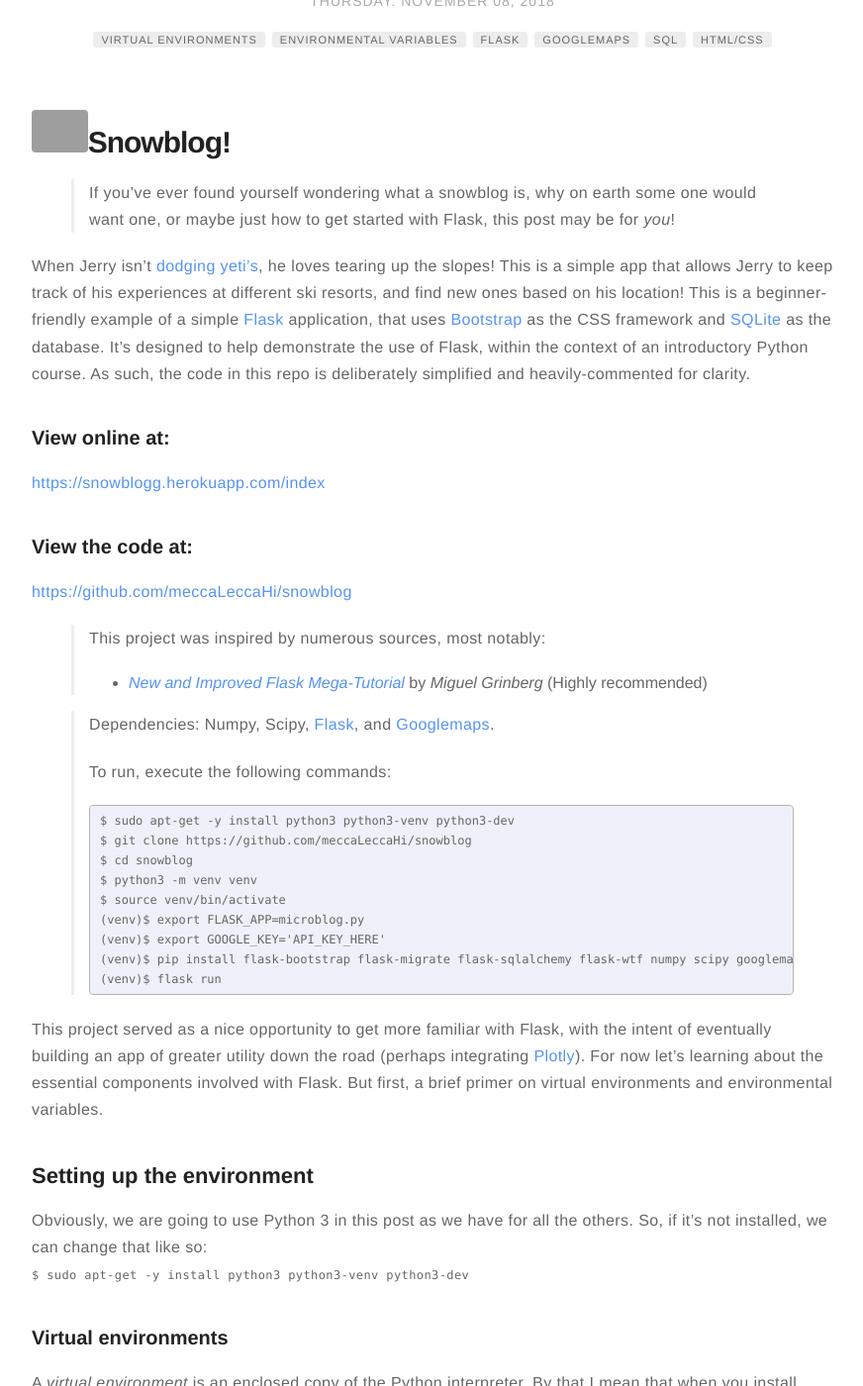
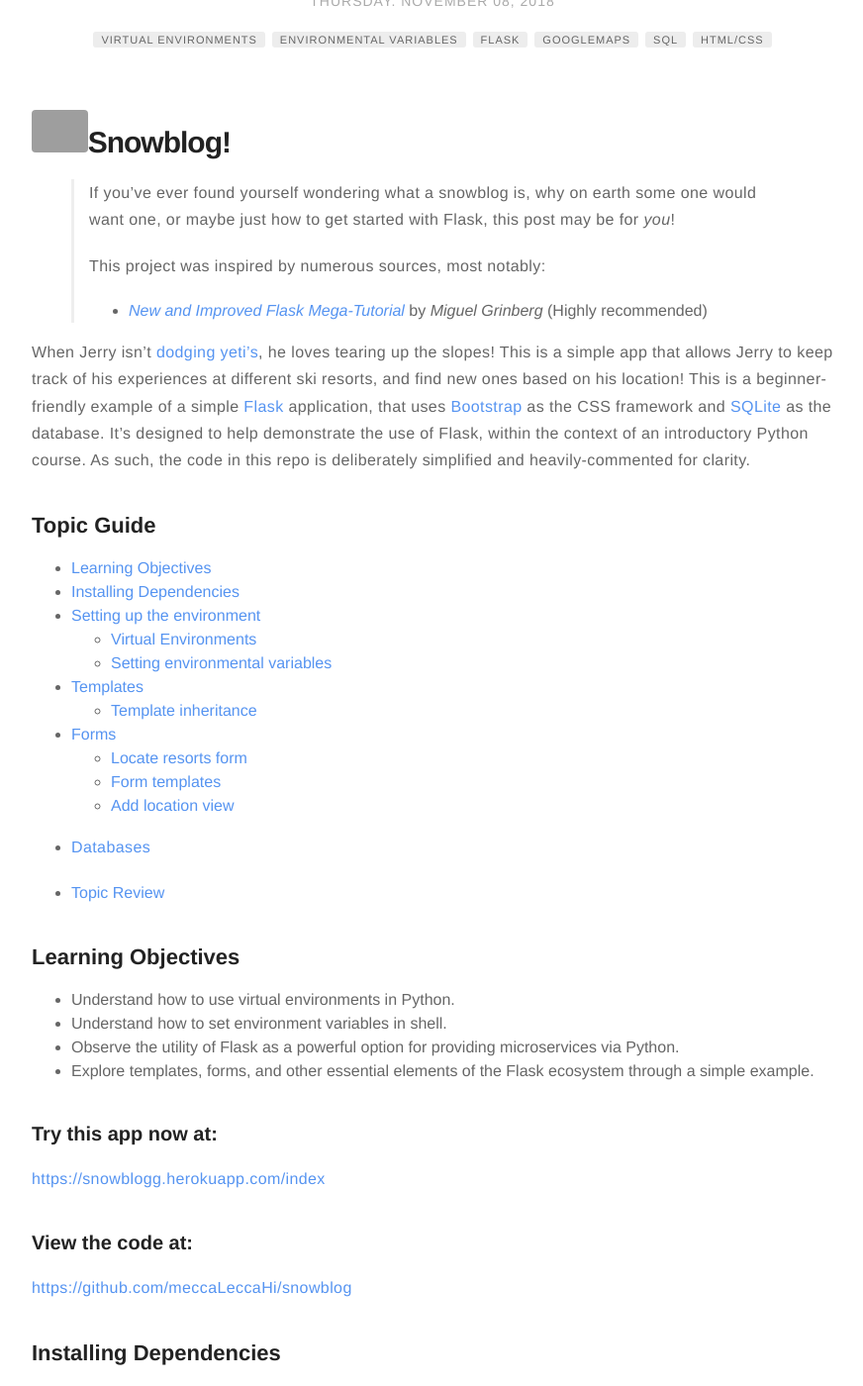
Before and after one commit to meccaLeccaHi/meccaLeccaHi.github.io, a Jekyll site: the page built from _posts/2018-11-08-web-apps-with-flask.md, in a window 1280 px wide and 1400 px high, scrolled down 196 px. Shown: the whole window at 99% size, without its empty margins (203-1075 px from the left). Built offline with Jekyll 4.4.1, drawn with Linux system fonts in a browser that asks for light colours; comment, search, counter and statistics services are not loaded; some of the changed text lies outside the part shown; grey boxes are pictures that could not be loaded.

Commit message:
adding topic guides

````diff
--- a/_posts/2018-11-08-web-apps-with-flask.md
+++ b/_posts/2018-11-08-web-apps-with-flask.md
@@ -18,20 +18,51 @@ description: Post on using Flask (Postgres, Heroku, etc.) to make a super simple
 
 # <img src="https://raw.githubusercontent.com/meccaLeccaHi/snowblog/master/app/static/images/yeti.gif" alt="Yeti from SkiFree on Windows 95" width="7%" height="auto">Snowblog!
 > If you've ever found yourself wondering what a snowblog is, why on earth some one would want one, or maybe just how to get started with Flask, this post may be for *you*!
+>
+>This project was inspired by numerous sources, most notably:
+>- [*New and Improved Flask Mega-Tutorial*](http://neuralnetworksanddeeplearning.com/chap1.html) by *Miguel Grinberg* (Highly recommended)
 
 When Jerry isn't [dodging yeti's](https://ski.ihoc.net/), he loves tearing up the slopes! This is a simple app that allows Jerry to keep track of his experiences at different ski resorts, and find new ones based on his location! This is a beginner-friendly example of a simple [Flask](http://flask.pocoo.org/) application, that uses [Bootstrap](http://getbootstrap.com) as the CSS framework and [SQLite](https://www.sqlite.org/) as the database. It's designed to help demonstrate the use of Flask, within the context of an introductory Python course. As such, the code in this repo is deliberately simplified and heavily-commented for clarity.
 
-### View online at:
+## Topic Guide
+- [Learning Objectives](#learning-objectives)
+- [Installing Dependencies](#dependencies)
+- [Setting up the environment](#environment)
+    - [Virtual Environments](#virtual_environment)
+    - [Setting environmental variables](#environmental_variables)
+- [Templates](#templates)
+    - [Template inheritance](#template_inheritance)
+- [Forms](#forms)
+    - [Locate resorts form](#locate_form)
+    - [Form templates](#form_templates)
+    - [Add location view](#add_view)
+- [Databases](#databases)
+
+
+- [Topic Review](#topic-review)
+
+
+<a id="learning-objectives"></a>
+## Learning Objectives
+- Understand how to use virtual environments in Python.
+- Understand how to set environment variables in shell.
+- Observe the utility of Flask as a powerful option for providing microservices via Python.
+- Explore templates, forms, and other essential elements of the Flask ecosystem through a simple example.
+
+
+### Try this app now at:
 [https://snowblogg.herokuapp.com/index](https://snowblogg.herokuapp.com/index)
 ### View the code at:
 [https://github.com/meccaLeccaHi/snowblog](https://github.com/meccaLeccaHi/snowblog)
 
->This project was inspired by numerous sources, most notably:
->- [*New and Improved Flask Mega-Tutorial*](http://neuralnetworksanddeeplearning.com/chap1.html) by *Miguel Grinberg* (Highly recommended)
 
->Dependencies: Numpy, Scipy, [Flask](http://flask.pocoo.org/), and [Googlemaps](https://github.com/googlemaps/google-maps-services-python).
->
->To run, execute the following commands:
+<a id="dependencies"></a>
+## Installing Dependencies
+- Numpy
+- Scipy
+- [Flask](http://flask.pocoo.org/)
+- [Googlemaps](https://github.com/googlemaps/google-maps-services-python).
+>To get started, execute the following commands:
 ```
 $ sudo apt-get -y install python3 python3-venv python3-dev
 $ git clone https://github.com/meccaLeccaHi/snowblog
@@ -46,11 +77,13 @@ $ source venv/bin/activate
 
 This project served as a nice opportunity to get more familiar with Flask, with the intent of eventually building an app of greater utility down the road (perhaps integrating [Plotly](https://plot.ly/products/dash/)). For now let's learning about the essential components involved with Flask. But first, a brief primer on virtual environments and environmental variables.
 
+<a id="environment"></a>
 ## Setting up the environment
 
 Obviously, we are going to use Python 3 in this post as we have for all the others. So, if it's not installed, we can change that like so:
 `$ sudo apt-get -y install python3 python3-venv python3-dev`
 
+<a id="virtual_environment"></a>
 ### Virtual environments
 A _virtual environment_ is an enclosed copy of the Python interpreter. By that I mean that when you install Python packages in a virtual environment (as opposed to the system-wide Python interpreter), only the virtual environment is affected. This provides us greater freedom to experiment with numerous environments in parallel, while keeping the changes in each separate from the others.
 - This also allows others to re-create your environment more easily, as we'll see below.
@@ -87,8 +120,8 @@ This directs the output of `pip freeze`, which lists all of the current Python p
 The beauty of it is that it allows someone else to immediately adopt the same environment by running:
 >`$ pip install -r requirements.txt`
 
-
-## Setting environmental variables
+<a id="environmental_environment"></a>
+### Setting environmental variables
 'Environmental variables' are one way for a particular environment to keep track of certain settings, and to pass thos settings between different processes within the same environment. They are usually employed to keep track of ephemeral data, such as location of the current working directory.
 
 By convention, environmental variables are typically defined using all capital letters, which helps users distinguish environmental variables from other variable types.
@@ -114,7 +147,7 @@ Our program will use two environmental variables. `FLASK_APP` and `GOOGLE_KEY`.
 
 One last thing to mention is that we can, if we desire, include the creation of these variables during login by adding the `export` commands to our `~/.bashrc` file (at the bottom is fine).
 
-
+<a id="templates"></a>
 ## Templates
 Templates, as employed by Flask, are loosely analagous to a Python function, in that they are reusable sets of operations that accept pre-defined inputs and transform those inputs to produce a pre-defined output. In this case the inputs are the data required by different components of a webpage, and the output is the HTML webpage.
 This allows us to separate the 'back-end' data generation elements that determine the page's functionality, from the 'front-end' layout and presentation elements that determine the page's appearance.
@@ -137,7 +170,8 @@ This is a super simple HTML page that defines the title and a heading. But, noti
  an HTML page is *rendered* like so:
 {% include figure.html url="/assets/images/flask/render_example.png" caption="Super simple HTML page produced from our `index.html` template." width="55%" %}
 
-#### Template inheritance
+<a id="template_inheritance"></a>
+### Template inheritance
 An just like a Python function can contain other functions, templates can contain other templates. That way we can use them when we need to render commonly-occuring elements in our website, like the navigation bar or log-in page.
 For example, if we define a base template and name it `base.html`, we could include a very simple navigation bar on every page that allows us to quickly navigate our entire site. So we can modify `index.html` to create `base.html` like so:
 
@@ -168,6 +202,7 @@ Now, `base.html` can save me from repeatedly adding (and maintaining) a navigati
 {% include figure.html url="/assets/images/flask/block_example.png" caption="Rendering using template inheritance." width="55%" %}
 From here on, whenever I need to create a new page for my website, I can simply derive them using `base.html` as a template, with the added bonus of having a more consistent, well-behaved application.
 
+<a id="forms"></a>
 ## Forms
 So far, we've created a super simple template to provide the home page of our awesome new application. To start making this web site functional, we need to include mechanisms for users to input information using a variety of 'web forms'. *Web forms* are pages that users request using their browser. Upon these requests, the server uses HTML and other markup code to render the form in the client's browser. These forms then serve as the re-usable components that can be adapted to the particular needs of each application, without having to worry about the presentation.
 Fortunately, Flask has an extension to handle web forms: [Flask-WTF](http://packages.python.org/Flask-WTF). We'll see more Flask extensions later on, since extensions are a central element in the Flask ecosystem.
@@ -175,8 +210,8 @@ Fortunately, Flask has an extension to handle web forms: [Flask-WTF](http://pack
 ```
 (venv) $ pip install flask-wtf
 ```
-
-### Locate Ski Resorts Form
+<a id="locate_form"></a>
+### Locate resorts form
 
 For our first form, let's create the form we will use to locate ski resorts closest to the user based their location, which will have to be provided as text input.  Flask-WTF uses Python classes to represent each type of web form. So, in order to create a new form we define it as a new class whose variables represent the fields of the form. We can group our forms together in a new module *app/form.py* (see below).
 <figcaption><i>app/form.py</i> - Now with LocateForm class.<br>&nbsp;</figcaption>
@@ -195,7 +230,8 @@ class LocateForm(FlaskForm):
 As you can see, we are importing a class from the WTForms package for each field type in the form. In this example, we create class variables for the string field and submit button within the `LocateForm` class. We also provide each field with a brief description, which can serve as a label later on.
 The `validators` you noticed in the string field just assigns certain validation routines to the submission of data through these fields. In this case, `DataRequired` will just check and make sure the text field is not empty upon submission. But more complicated validators are also available.
 
-### Form Templates
+<a id="form_templates"></a>
+### Form templates
 Now we just need to connect the form to an HTML template to render it in a browser. But Flask makes this simple by handling most of the HTML rendering for you. For example, the template for the location form is shown below.
 
 <figcaption><i>app/templates/locate.html</i> - Location form template.<br>&nbsp;</figcaption>
@@ -221,7 +257,8 @@ As with `index.html`, this template is another extension of the `base.html` temp
 
 We can infer that this template expects a `form` argument upon instantiation. We'll see how that's handled below, in the last document that's required to implement our brilliant location form.
 
-### Adding Location View
+<a id="add_view"></a>
+### Add location view
 Now, let's add a new function to our `routes` module that defines the new `/locate` view that we've added to our website.  We do that by adding another function to *app/form.py* (see below). This is where we import and instantiate LocateForm from `forms.py`, while passing it to the template to be rendered.
 
 <figcaption><i>app/routes.py</i> - Adding location view.<br>&nbsp;</figcaption>
@@ -261,4 +298,20 @@ And *viola*! Pretty neat, eh?
 
 {% include figure.html url="/assets/images/flask/added_locate_view.png" caption="Added 'location' view to website." width="55%" %}
 
+<a id="databases"></a>
 ## Databases
+
+
+
+
+
+<a id="topic-review"></a>
+## Topic Review
+---
+
+- We learned about the use of recursion in Python.
+- We saw how decision trees are built by recursively splitting the data.
+- We saw that trees can be displayed graphically, and are easily interpreted even bya non-expert (as long as they are small).
+- We learned about the application of decision tree models to both classification and regression problems.
+- We saw the limitations of decision tree models, particularly their tendency to become overfit, and learned about 'pruning' methods available to resolve this.
+- We previewed some of the 'ensembling methods' available to overcome the high-variability inherent in decision tree models.
````
Also changed, not shown: _posts/2018-10-24-decision-trees.md (+10 -12 lines), _posts/2018-10-30-neural_nets-tensorflow.md (+24 -16 lines), _posts/2018-11-14-bayesian-classification.md (+33 -3 lines), _posts/recursion_example.md (added, +76 -0 lines), about.md (+1 -1 lines).
